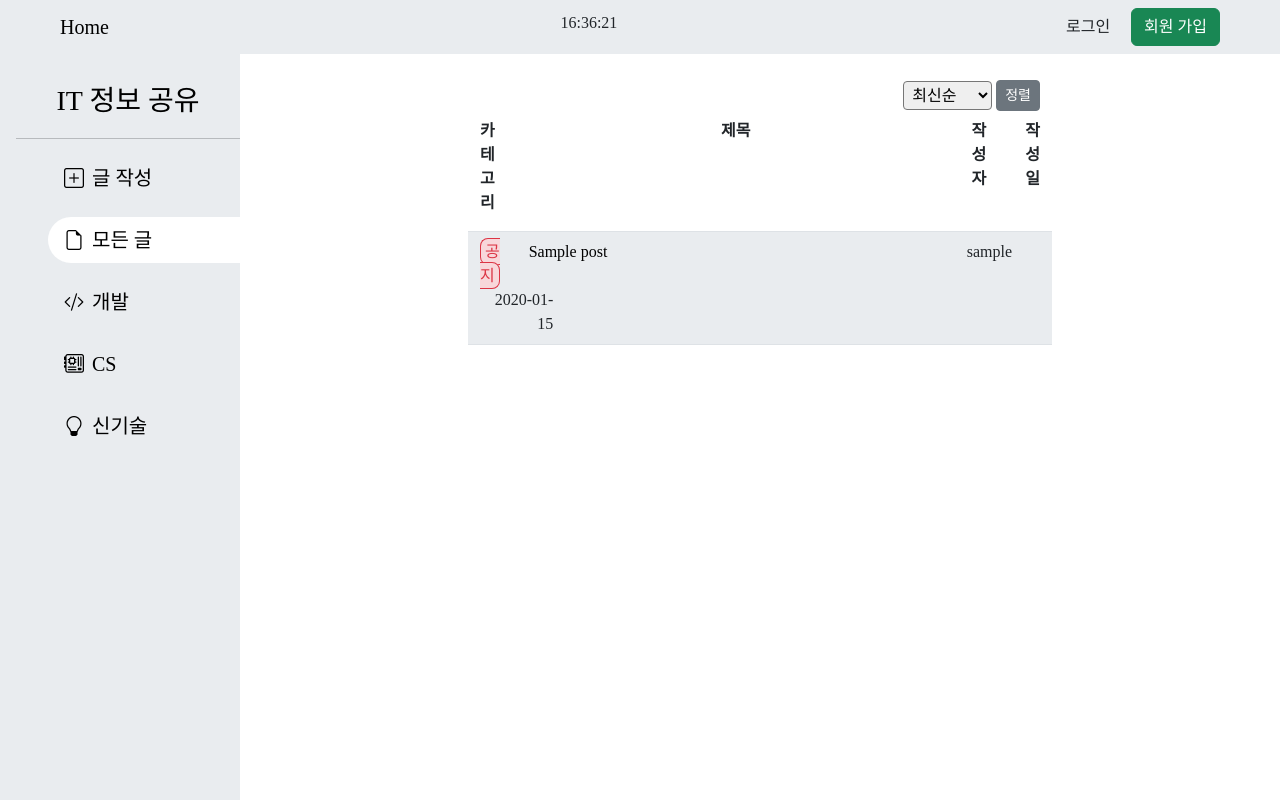
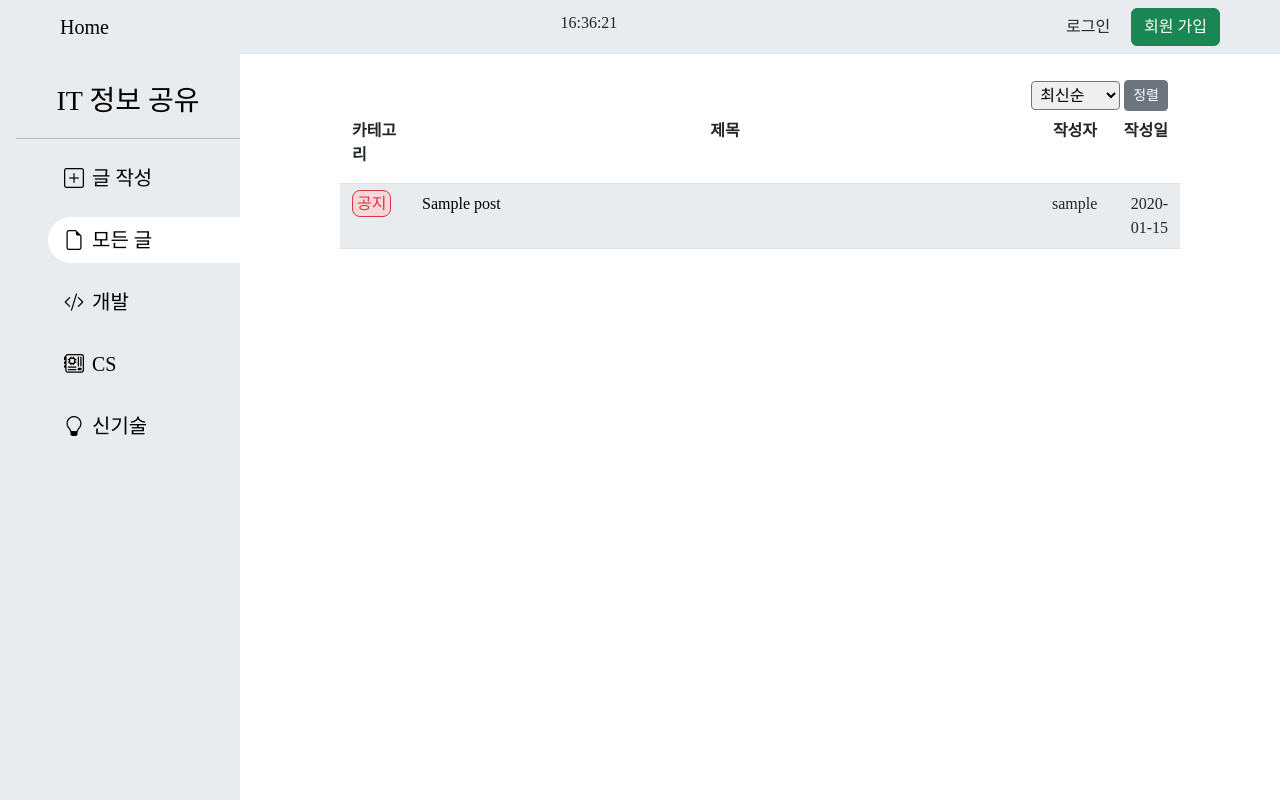
Before and after one commit to DT-HYUNJUN/django-project, a Django app: page /posts/ in a window 1280 px wide. Run offline with Django 3.2, Linux system fonts and the light colour scheme; tables that the repository leaves empty hold one stand-in row (values such as "Sample post"); some web fonts are replaced.

Commit message:
[UPDATE] post:detail

```diff
--- a/accounts/urls.py
+++ b/accounts/urls.py
@@ -3,7 +3,7 @@ from . import views
 
 app_name = 'accounts'
 urlpatterns = [
-    path('profile/', views.profile, name='profile'),
+    path('<int:user_pk>/profile/', views.profile, name='profile'),
     path('login/', views.login, name='login'),
     path('logout/', views.logout, name='logout'),
     path('signup/', views.signup, name='signup'),
--- a/accounts/views.py
+++ b/accounts/views.py
@@ -98,9 +98,11 @@ def change_password(request):
 
 # 프로필
 @login_required
-def profile(request):
+def profile(request, user_pk):
+    user = User.objects.get(pk=user_pk)
     form = CustomUserChangeForm()
     context = {
+        'user': user,
         'form': form,
     }
     return render(request, 'accounts/profile.html', context)
--- a/posts/templates/posts/index.html
+++ b/posts/templates/posts/index.html
@@ -19,6 +19,7 @@
   <span class="col-1 text-center">작성자</span>
   <span class="col-1 text-end">작성일</span>
 </div>
+<div>
   <!--공지 글-->
   {% for post in posts %}
     {% if post.notice %}
@@ -27,18 +28,18 @@
       <div class="col-1"><a class="rounded-3 border border-danger p-1 text-danger bg-danger-subtle" href="{% url 'posts:category' post.category %}">공지</a></div>
       <!-- 제목 9 -->
       <div class="col-9">
-        <span class="me-1"><a href="{% url 'posts:detail' post.pk %}">{{ post.title }}</a></span>
+        <span class="me-1 text-truncate"><a href="{% url 'posts:detail' post.pk %}">{{ post.title }}</a></span>
         {% if post.is_new %}
         <span class="new">new</span>
         {% endif %}
       </div>
       <!-- 작성자 1 -->
-      <span class="col-1">{{ post.user }}</span>
+      <span class="col-1 text-truncate">{{ post.user }}</span>
       {% now "Y-m-d" as today %}
       {% if today == post.created_at|date:'Y-m-d' %}
       <span class="col-1 text-end">{{ post.created_at|date:'H:i' }}</span>
       {% else %}
-      <span class="col-2 text-end">{{ post.created_at|date:'Y-m-d' }}</span>
+      <span class="col-1 text-end">{{ post.created_at|date:'Y-m-d' }}</span>
       {% endif %}
     </div>
     {% endif %}
@@ -50,19 +51,20 @@
     <div class="row py-2 border-top border-bottom">
       <span class="col-1"><a class="rounded-3 border border-white p-1 bg-transparent" href="{% url 'posts:category' post.category %}">{{ post.category }}</a></span>
       <div class="col-9">
-        <span class="me-1"><a href="{% url 'posts:detail' post.pk %}">{{ post.title }}</a></span>
+        <span class="me-1 text-truncate"><a href="{% url 'posts:detail' post.pk %}">{{ post.title }}</a></span>
         {% if post.is_new %}
         <span class="new">new</span>
         {% endif %}
       </div>
-      <span class="col-1">{{ post.user }}</span>
+      <span class="col-1 text-truncate">{{ post.user }}</span>
       {% now "Y-m-d" as today %}
       {% if today == post.created_at|date:'Y-m-d' %}
       <span class="col-1 text-end">{{ post.created_at|date:'H:i' }}</span>
       {% else %}
-      <span class="col-2 text-end">{{ post.created_at|date:'Y-m-d' }}</span>
+      <span class="col-1 text-end">{{ post.created_at|date:'Y-m-d' }}</span>
       {% endif %}
   </div>
   {% endif %}
   {% endfor %}
+</div>
 {% endblock content %}
--- a/posts/views.py
+++ b/posts/views.py
@@ -56,7 +56,7 @@ def new_posts(posts):
     now = timezone.now()
     for post in posts:
         time_diff = now - post.created_at
-        if time_diff < timezone.timedelta(minutes=30):
+        if time_diff < timezone.timedelta(hours=1):
             post.is_new = True
         else:
             post.is_new = False
--- /dev/null
+++ b/static/style/detail.css
@@ -0,0 +1,3 @@
+.post-created {
+  font-size: 0.6rem;
+}
--- a/static/style/style.css
+++ b/static/style/style.css
@@ -8,8 +8,8 @@ a {
 }
 
 .body-index {
-  padding-left: 30rem;
-  padding-right: 15rem;
+  padding-left: 22rem;
+  padding-right: 7rem;
   padding-top: 5rem;
 }
 
--- a/templates/base.html
+++ b/templates/base.html
@@ -10,6 +10,7 @@
   <link rel="stylesheet" href="https://cdn.jsdelivr.net/npm/bootstrap-icons@1.8.0/font/bootstrap-icons.css">
   <link href="https://hangeul.pstatic.net/hangeul_static/css/nanum-square.css" rel="stylesheet">
   <link rel="stylesheet" href="{% static 'style/style.css' %}">
+  <link rel="stylesheet" href="{% static 'style/detail.css' %}">
 </head>
 <body>
   <!-- 네비게이션 바 -->
--- a/templates/navbar.html
+++ b/templates/navbar.html
@@ -15,7 +15,7 @@
           {{ user }}
         </button>
         <ul class="dropdown-menu">
-          <li><a class="dropdown-item" href="{% url 'accounts:profile' %}">내 프로필</a></li>
+          <li><a class="dropdown-item" href="{% url 'accounts:profile' user.pk %}">내 프로필</a></li>
           <li><a class="dropdown-item" href="{% url 'accounts:update' %}">프로필 편집</a></li>
           <li>
             <form action="{% url 'accounts:logout' %}" method="POST">
```
Also changed, not shown: accounts/templates/accounts/profile.html (+4 -4 lines), posts/templates/posts/detail.html (+29 -13 lines).
